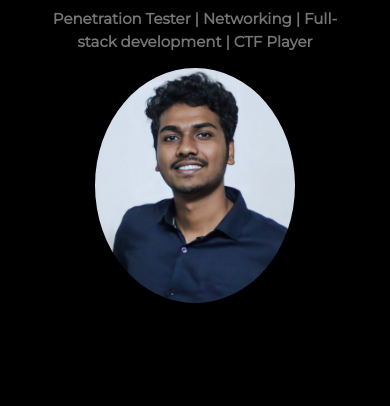
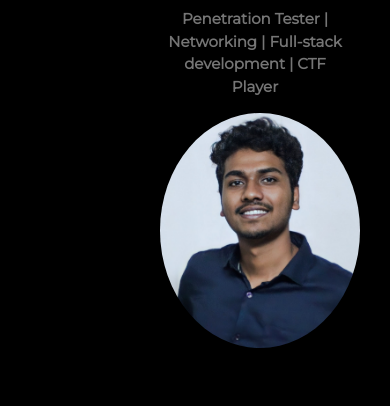
Before and after one commit to Yugi71120/portfolio, a plain HTML site: page index.html in a window 390 px wide. Shown: the part 253-659 px from the top of the page. Drawn offline with nearby package versions, Linux system fonts and the light colour scheme.

Commit message:
Update style.css

```diff
--- a/style.css
+++ b/style.css
@@ -28,13 +28,7 @@ h6 {
 }
 
 
-/* Remove margins from "page content" on small screens */
 
-@media only screen and (max-width: 600px) {
-    #main {
-        margin-left: 0
-    }
-}
 
 .container1 {
     width: 100%;
```
